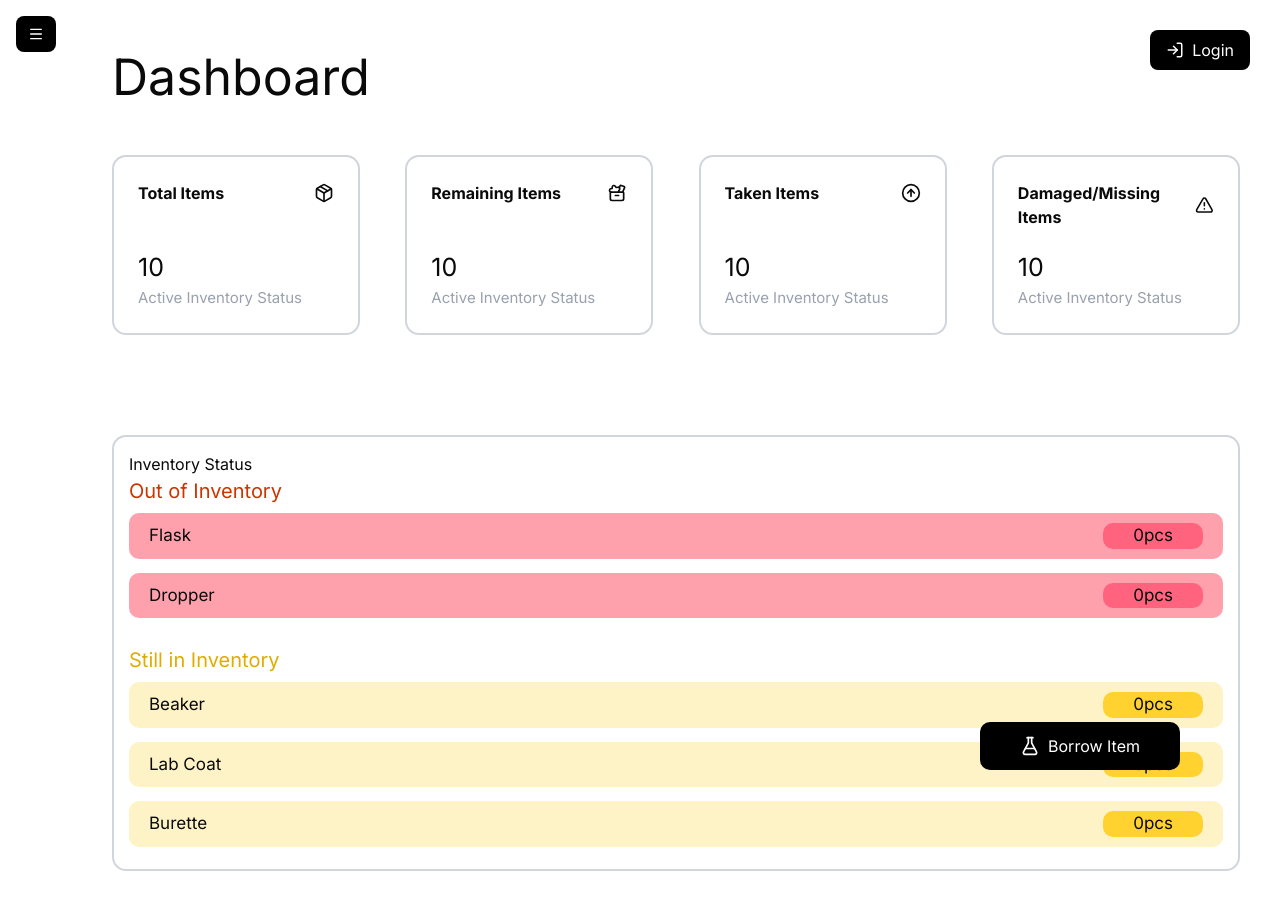
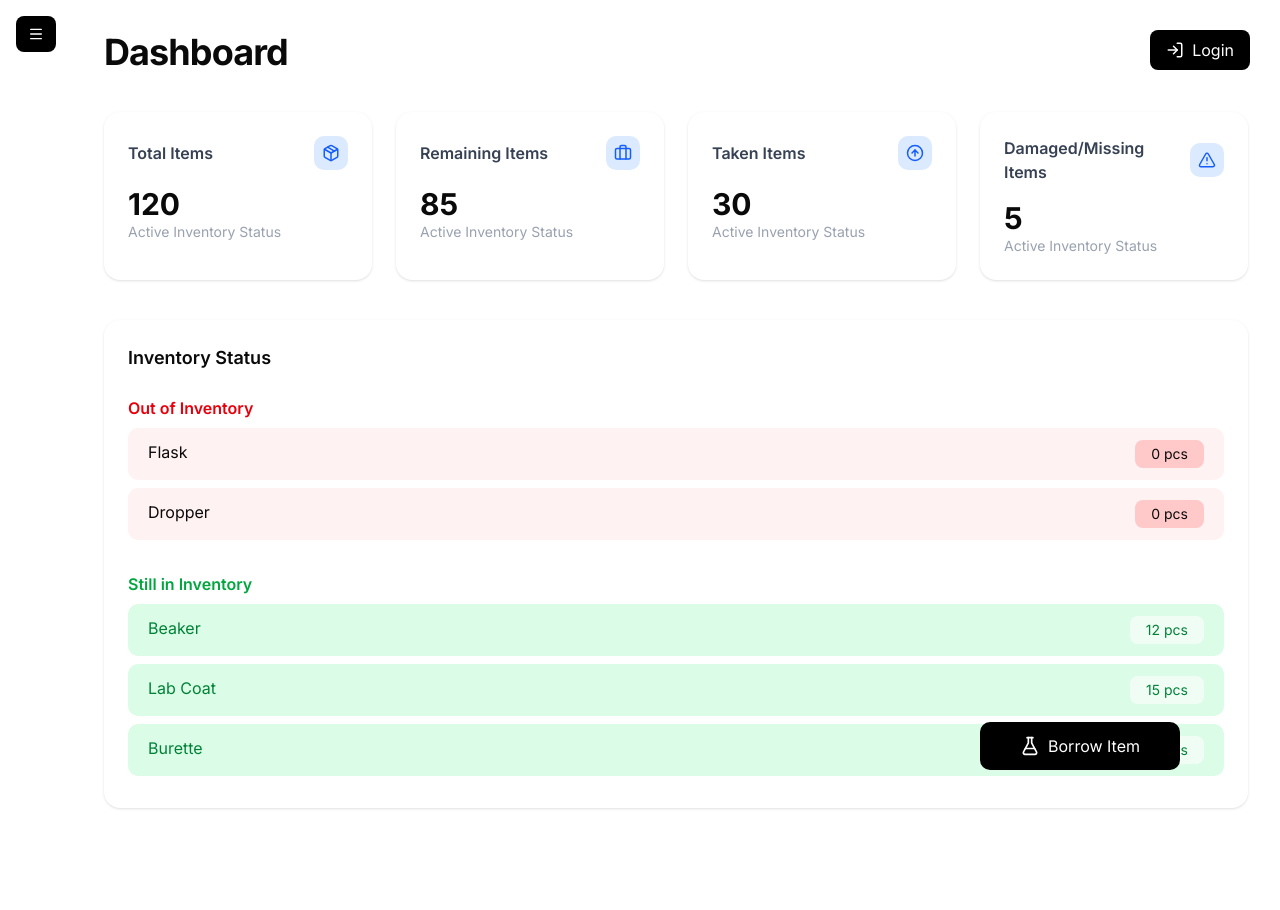
Before and after one commit to PlankV2/lab_equipment, a Next.js app: page / in a window 1280 px wide. After the commit the page ends 840 px from the top, so only its background shows below. Built offline with nearby package versions, Linux system fonts and the light colour scheme; no server answers; what @apollo/client-integration-nextjs would draw is missing.

Commit message:
homepage upd

```diff
--- a/components/DashBoard.jsx
+++ b/components/DashBoard.jsx
@@ -1,104 +1,120 @@
-import React from "react";
 import {
   Package,
+  Briefcase,
+  ArrowUpCircle,
   TriangleAlert,
-  ToolCase,
-  CircleArrowUp,
-  FlaskConical,
 } from "lucide-react";
-import Link from "next/link";
 
-const DashBoard = () => {
+const stats = [
+  { title: "Total Items", value: 120, icon: Package },
+  { title: "Remaining Items", value: 85, icon: Briefcase },
+  { title: "Taken Items", value: 30, icon: ArrowUpCircle },
+  { title: "Damaged/Missing Items", value: 5, icon: TriangleAlert },
+];
+
+const outOfInventory = [
+  { name: "Flask", count: 0 },
+  { name: "Dropper", count: 0 },
+];
+
+const inInventory = [
+  { name: "Beaker", count: 12 },
+  { name: "Lab Coat", count: 15 },
+  { name: "Burette", count: 9 },
+];
+
+const getInventoryColor = (count) => {
+  if (count === 0) return "bg-red-100 text-red-700";
+  if (count <= 5) return "bg-yellow-100 text-yellow-700";
+  return "bg-green-100 text-green-700";
+};
+
+const StatCard = ({ title, value, Icon }) => {
   return (
-    <div className="flex flex-col w-full p-10 relative">
-      <span className="text-[50px] mb-10">Dashboard</span>
-      <div className="flex justify-between">
-        <div className="flex flex-col w-[22%] border-gray-300 border-2 rounded-xl p-6 justify-between gap-5">
-          <div className="flex justify-between items-center">
-            <span className="font-bold">Total Items</span>
-            <Package size={20} />
-          </div>
+    <div className="bg-white shadow-sm rounded-2xl p-6 hover:shadow-md transition">
+      <div className="flex justify-between items-center">
+        <span className="font-semibold text-gray-700">{title}</span>
 
-          <div className="flex flex-col justify-center">
-            <span className="text-[25px]">10</span>
-            <span className="text-[15px] text-gray-400">
-              Active Inventory Status
-            </span>
-          </div>
-        </div>
-        <div className="flex flex-col w-[22%] border-gray-300 border-2 rounded-xl p-6 justify-between gap-5">
-          <div className="flex justify-between items-center">
-            <span className="font-bold">Remaining Items</span>
-            <ToolCase size={20} />
-          </div>
-
-          <div className="flex flex-col justify-center">
-            <span className="text-[25px]">10</span>
-            <span className="text-[15px] text-gray-400">
-              Active Inventory Status
-            </span>
-          </div>
-        </div>
-        <div className="flex flex-col w-[22%] border-gray-300 border-2 rounded-xl p-6 justify-between gap-5">
-          <div className="flex justify-between items-center">
-            <span className="font-bold">Taken Items</span>
-            <CircleArrowUp size={20} />
-          </div>
-
-          <div className="flex flex-col justify-center">
-            <span className="text-[25px]">10</span>
-            <span className="text-[15px] text-gray-400">
-              Active Inventory Status
-            </span>
-          </div>
-        </div>
-        <div className="flex flex-col w-[22%] border-gray-300 border-2 rounded-xl p-6 justify-between gap-5">
-          <div className="flex justify-between items-center">
-            <span className="font-bold">Damaged/Missing Items</span>
-            <TriangleAlert size={20} />
-          </div>
-
-          <div className="flex flex-col justify-center">
-            <span className="text-[25px]">10</span>
-            <span className="text-[15px] text-gray-400">
-              Active Inventory Status
-            </span>
-          </div>
+        <div className="p-2 bg-blue-100 rounded-lg">
+          <Icon size={18} className="text-blue-600" />
         </div>
       </div>
-      <div className="flex flex-col border-2 rounded-xl border-gray-300 mt-[100px] p-[15px]">
-        <span>Inventory Status</span>
-        <div className="flex flex-col">
-          <span className="text-[20px] text-orange-700">Out of Inventory</span>
-          <div className="flex p-[5px] py-[10px] justify-between bg-rose-300 my-[7px] rounded-lg pr-[20px] pl-[20px] text-[17px]">
-            <span>Flask</span>
-            <span className="bg-rose-400 px-[30px] rounded-lg rounded-lg">
-              0pcs
-            </span>
-          </div>
-          <div className="flex p-[5px] py-[10px] justify-between bg-rose-300 my-[7px] rounded-lg pr-[20px] pl-[20px] text-[17px]">
-            <span>Dropper</span>
-            <span className="bg-rose-400 px-[30px] rounded-lg">0pcs</span>
-          </div>
-        </div>
-        <div className="flex flex-col mt-[20px]">
-          <span className="text-[20px] text-[#E0AC00]">Still in Inventory</span>
-          <div className="flex p-[5px] py-[10px] justify-between bg-amber-100 my-[7px] rounded-lg pr-[20px] pl-[20px] text-[17px]">
-            <span>Beaker</span>
-            <span className="bg-amber-300 px-[30px] rounded-lg">0pcs</span>
-          </div>
-          <div className="flex p-[5px] py-[10px] justify-between bg-amber-100 my-[7px] rounded-lg pr-[20px] pl-[20px] text-[17px]">
-            <span>Lab Coat</span>
-            <span className="bg-amber-300 px-[30px] rounded-lg">0pcs</span>
-          </div>
-          <div className="flex p-[5px] py-[10px] justify-between bg-amber-100 my-[7px] rounded-lg pr-[20px] pl-[20px] text-[17px]">
-            <span>Burette</span>
-            <span className="bg-amber-300 px-[30px] rounded-lg">0pcs</span>
-          </div>
-        </div>
+
+      <div className="mt-4">
+        <span className="text-3xl font-bold">{value}</span>
+        <p className="text-sm text-gray-400">Active Inventory Status</p>
       </div>
     </div>
   );
 };
 
-export default DashBoard;
+export default function Dashboard() {
+  return (
+    <div className="max-w-7xl mx-auto flex flex-col p-8 gap-10">
+
+      <h1 className="text-4xl font-bold tracking-tight">
+        Dashboard
+      </h1>
+
+      <div className="grid grid-cols-1 md:grid-cols-2 lg:grid-cols-4 gap-6">
+        {stats.map((item, index) => (
+          <StatCard
+            key={index}
+            title={item.title}
+            value={item.value}
+            Icon={item.icon}
+          />
+        ))}
+      </div>
+
+      <div className="bg-white shadow-sm rounded-2xl p-6">
+
+        <h2 className="text-lg font-semibold mb-6">
+          Inventory Status
+        </h2>
+
+        <div className="mb-8">
+          <h3 className="text-red-600 font-semibold mb-2">
+            Out of Inventory
+          </h3>
+
+          {outOfInventory.map((item, index) => (
+            <div
+              key={index}
+              className="flex justify-between bg-red-50 rounded-lg px-5 py-3 my-2"
+            >
+              <span>{item.name}</span>
+
+              <span className="bg-red-200 px-4 py-1 rounded-md text-sm">
+                {item.count} pcs
+              </span>
+            </div>
+          ))}
+        </div>
+
+        <div>
+          <h3 className="text-green-600 font-semibold mb-2">
+            Still in Inventory
+          </h3>
+
+          {inInventory.map((item, index) => (
+            <div
+              key={index}
+              className={`flex justify-between rounded-lg px-5 py-3 my-2 ${getInventoryColor(
+                item.count
+              )}`}
+            >
+              <span>{item.name}</span>
+
+              <span className="bg-white/60 px-4 py-1 rounded-md text-sm">
+                {item.count} pcs
+              </span>
+            </div>
+          ))}
+        </div>
+
+      </div>
+
+    </div>
+  );
+}
--- a/package.json
+++ b/package.json
@@ -39,6 +39,7 @@
     "@tailwindcss/postcss": "^4",
     "@types/react": "19.2.7",
     "tailwindcss": "^4",
-    "tw-animate-css": "^1.4.0"
+    "tw-animate-css": "^1.4.0",
+    "typescript": "5.9.3"
   }
 }
```
Also changed, not shown: 1 other file (tests, documents, lock files or other folders).
